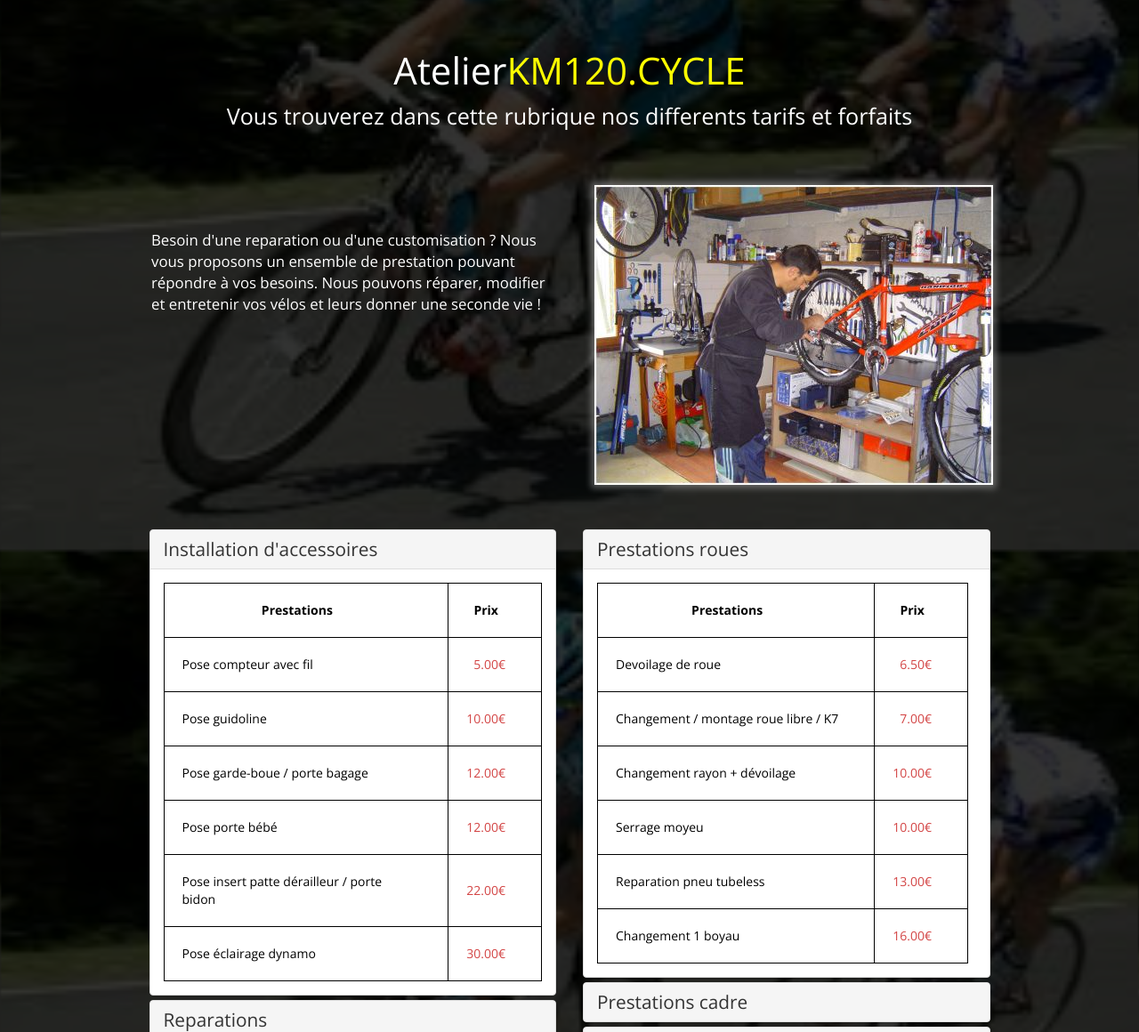
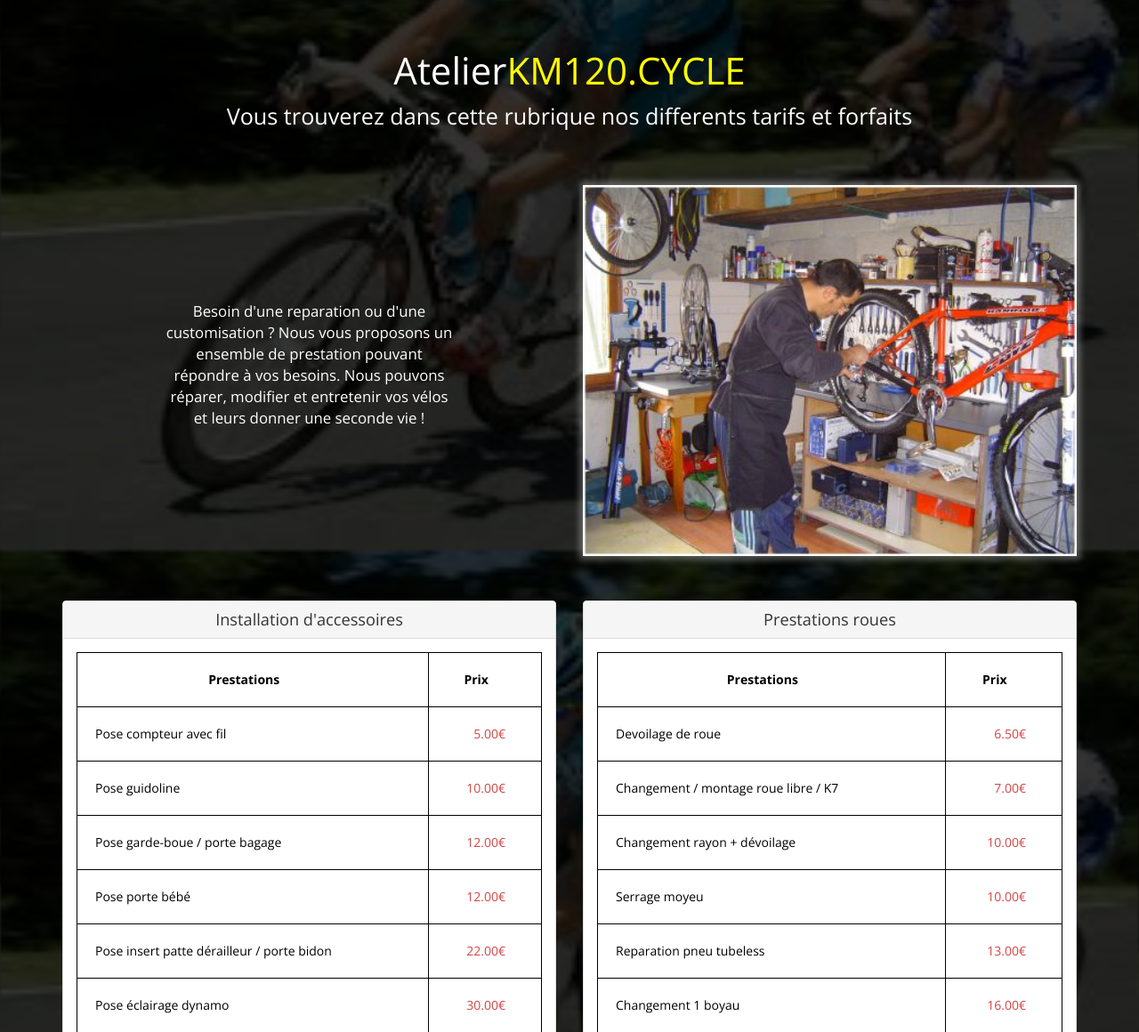
Before and after one commit to WildCodeSchool/laloupe-0915-veloLaLoupe, a PHP site: page /atelier.php in a window 1280 px wide. Shown: the part 233-1393 px from the top of the page at 89% size. Run offline with PHP 8.4, Linux system fonts and the light colour scheme; some libraries are stand-ins or nearby versions.

Commit message:
photo et texte en place sur l'atelier, squelette promo créé. Header modifié pour le fichier promo

```diff
--- a/atelier.php
+++ b/atelier.php
@@ -1,5 +1,5 @@
 <?php
-session_start();
+
 $menu_actif = 2;
 
 
@@ -19,13 +19,13 @@ $menu_actif = 2;
       	</div>
 
 		<div class="container">
-		    <div class="row">
-		      <div class="col-lg-offset-1 col-lg-5" id="texte_intro" >
+		    <div class="row" id="bloc1">
+		      <div class="col-lg-6" id="texte_intro" >
 		        <p class="texte">Besoin d'une reparation ou d'une customisation ? Nous vous proposons un ensemble de prestation pouvant répondre à vos besoins. Nous pouvons réparer, modifier
 		        et entretenir vos vélos et leurs donner une seconde vie !</p>
 
 		      </div>
-		      <div class="col-lg-offset-0.5 col-lg-5">
+		      <div class="col-lg-6">
 		        <img id="photo" src="images/image_mecano.jpg" alt="atelier">
 		      </div>
 		    </div>
@@ -33,7 +33,7 @@ $menu_actif = 2;
 
 
 		 	<div class="row">
-				<div class="panel-group col-lg-offset-1 col-lg-5 col-xs-12" id="accordion" role="tablist" aria-multiselectable="true">
+				<div class="panel-group col-lg-6 col-xs-12" id="accordion" role="tablist" aria-multiselectable="true">
 				  	<div class="panel panel-default">
 				    	<div class="panel-heading" role="tab" id="headingOne">
 				      		<h4 class="panel-title">
@@ -213,7 +213,7 @@ $menu_actif = 2;
 
 
 
-				<div class="panel-group col-lg-offset-0.5 col-lg-5 col-xs-12" id="accordion2" role="tablist" aria-multiselectable="true">
+				<div class="panel-group col-lg-6 col-xs-12" id="accordion2" role="tablist" aria-multiselectable="true">
 					<div class="panel panel-default">
 					    <div class="panel-heading" role="tab" id="headingFive">
 					    	<h4 class="panel-title">
--- a/css/style.css
+++ b/css/style.css
@@ -492,7 +492,12 @@ th{
 text-align: center;
 }
 
-.collapsed{
+table{
+width: 100%;
+margin: auto;
+}
+
+.panel-title{
 text-align: center;
 font-size: 1.3em;
 }
@@ -503,7 +508,8 @@ margin-top: 50px;
 }
 
 #photo{
-margin: 50px 0 0 10px;
+width: 100%;
+margin: auto;
 }
 
 .colonne2{
@@ -520,5 +526,16 @@ text-align: right;
 }
 
 #texte_intro{
-margin: 100px 0 0 100px;
+padding: 130px;
+text-align: center;
 }
+
+#bloc1{
+margin-top: 50px;
+}
+
+/* ----------------- Promotion -------------------*/
+
+#bloc_promo{
+margin-top: 50px;
+}
--- a/includes/header.php
+++ b/includes/header.php
@@ -46,7 +46,7 @@
             <li <?php echo (isset($menu_actif) && $menu_actif == 1) ? "class='active'" : ''; ?>><a href="index.php"><i class="fa fa-home"></i>ACCUEIL</a></li>
             <li <?php echo (isset($menu_actif) && $menu_actif == 2) ? 'class="active"' : ''; ?>><a href="atelier.php">ATELIER</a></li>
             <li <?php echo (isset($menu_actif) && $menu_actif == 3) ? 'class="active"' : ''; ?>><a href="#">VENTES</a></li>
-            <li <?php echo (isset($menu_actif) && $menu_actif == 4) ? 'class="active"' : ''; ?>><a href="#">PROMOTIONS</a></li>
+            <li <?php echo (isset($menu_actif) && $menu_actif == 4) ? 'class="active"' : ''; ?>><a href="promotion.php">PROMOTIONS</a></li>
             <li <?php echo (isset($menu_actif) && $menu_actif == 5) ? 'class="active"' : ''; ?>><a href="contact.php">CONTACT</a></li>
           </ul>
         </div>
```
Also changed, not shown: promotion.php (+97 -0 lines).
